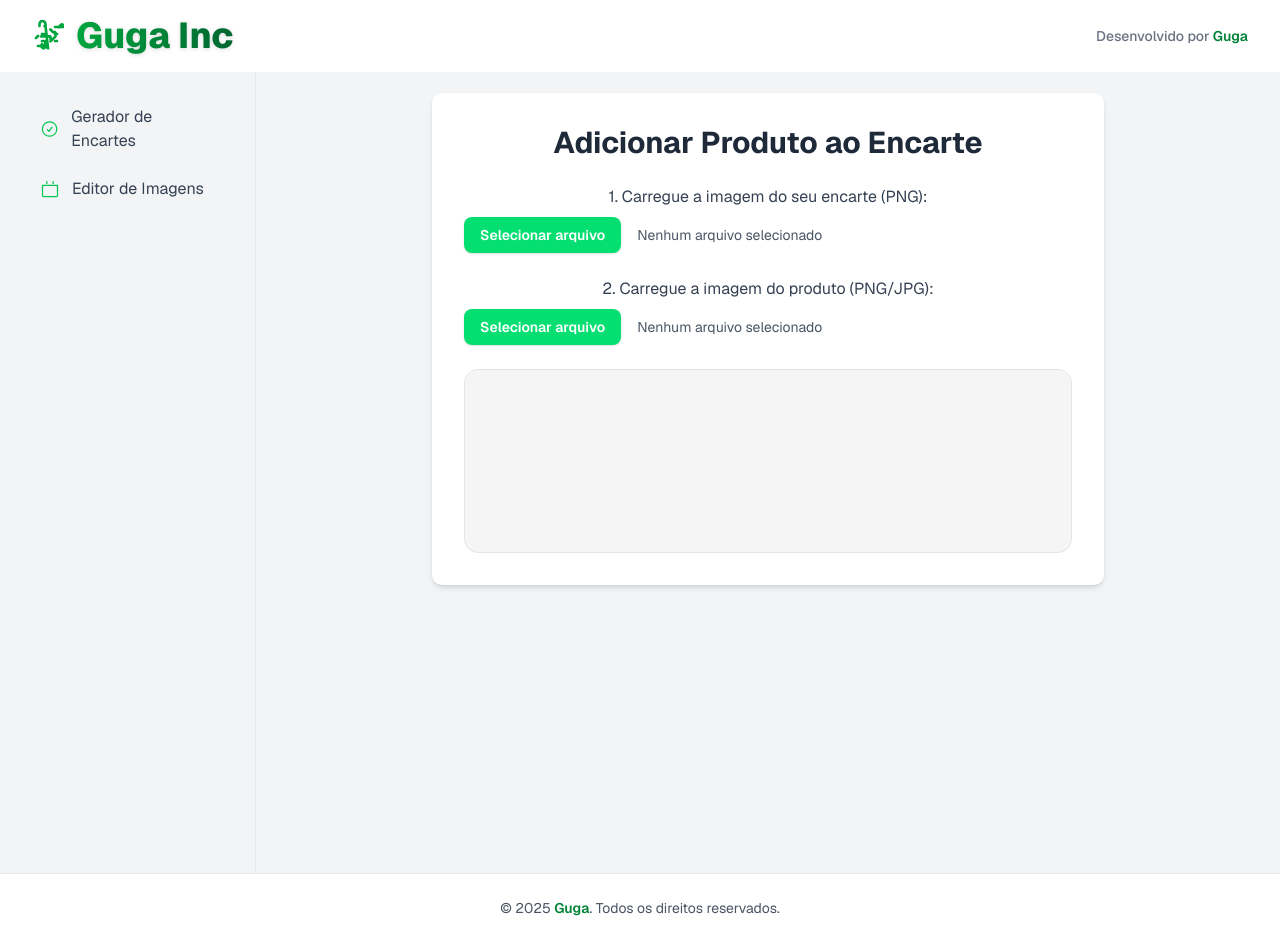
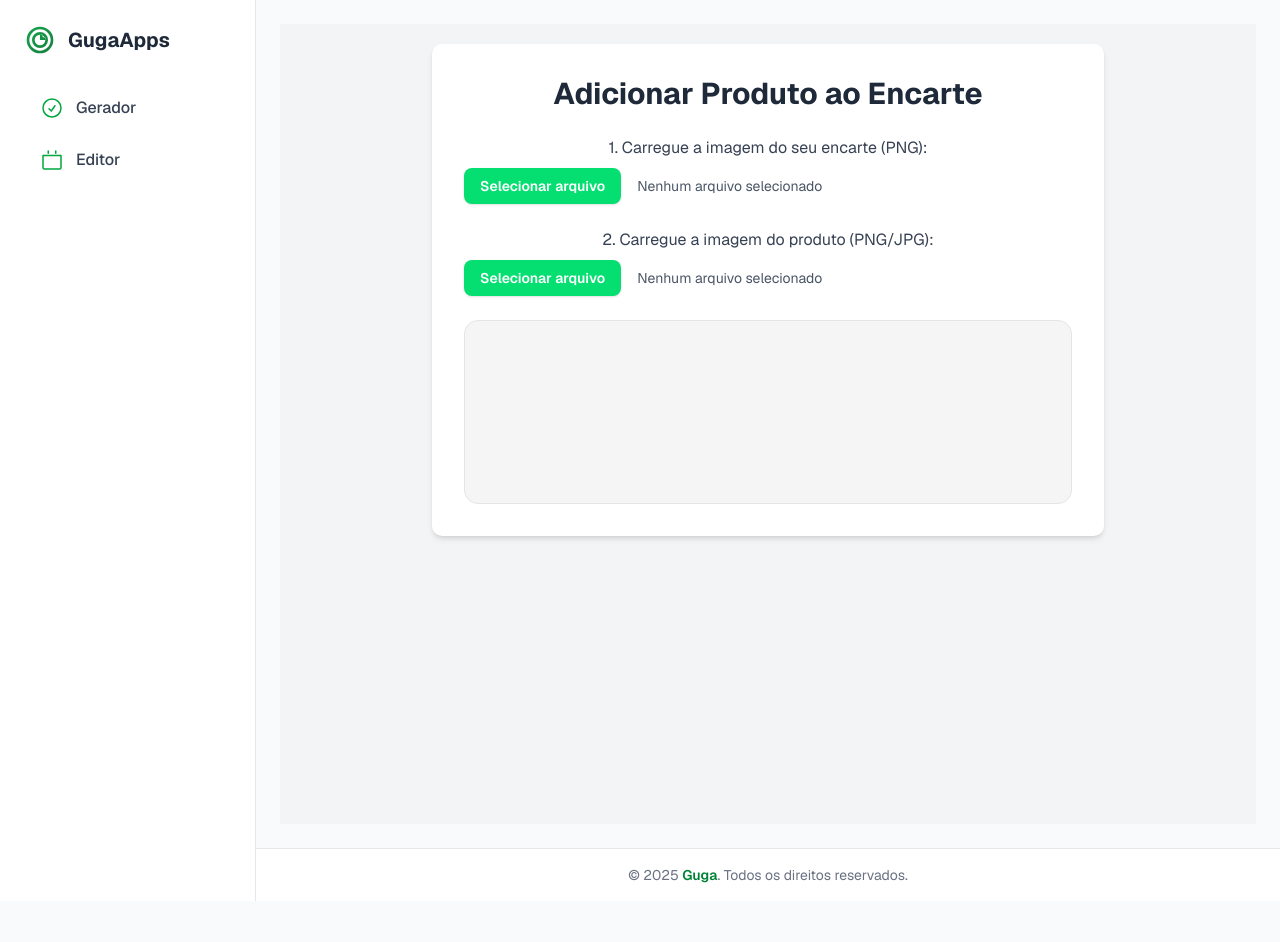
Before and after one commit to Gugagouveia/project-autoflyer, a Next.js app: page /image-editor in a window 1280 px wide. After the commit the page ends 901 px from the top, so only its background shows below. Built offline with nearby package versions, Linux system fonts and the light colour scheme.

Commit message:
layout update

```diff
--- a/src/app/image-editor/components/canvas-composer/index.tsx
+++ b/src/app/image-editor/components/canvas-composer/index.tsx
@@ -1,7 +1,7 @@
 "use client";
 
-import { Separator } from "@/components/ui/separator";
-import { Slider } from "@/components/ui/slider";
+import { Separator } from "@/src/components/separator";
+import { Slider } from "@/src/components/ui/slider";
 import {
   Card,
   CardHeader,
--- a/src/app/layout.tsx
+++ b/src/app/layout.tsx
@@ -1,7 +1,7 @@
 import type { Metadata } from "next";
 import { Geist, Geist_Mono } from "next/font/google";
 import "./globals.css";
-import { cn } from "@/src/lib/utils";
+import { cn } from "../lib/utils";
 
 const geistSans = Geist({
   variable: "--font-geist-sans",
@@ -31,95 +31,132 @@ export default function RootLayout({
     <html lang="pt-br" suppressHydrationWarning>
       <body
         className={cn(
-          "min-h-screen bg-background font-sans antialiased",
+          "min-h-screen bg-gray-50 font-sans antialiased",
           geistSans.variable,
           geistMono.variable
         )}
       >
-        <div className="flex min-h-screen flex-col bg-white">
-          <header className="bg-white py-4 border-b border-gray-100">
-            <div className="container mx-auto px-4 sm:px-6 lg:px-8 flex items-center justify-between">
-              <div className="flex items-center gap-3">
+        <div className="flex min-h-screen">
+          <aside
+            className={cn(
+              "hidden lg:block w-64 bg-white border-r border-gray-200 p-6"
+            )}
+          >
+            <div className="flex items-center gap-3 mb-8">
               <svg
+                width="32"
+                height="32"
+                viewBox="0 0 24 24"
                 xmlns="http://www.w3.org/2000/svg"
-                  fill="none"
-                  viewBox="0 0 24 24"
-                  strokeWidth={2}
-                  stroke="currentColor"
-                  className="w-8 h-8 text-green-600"
               >
+                <defs>
+                  <linearGradient
+                    id="logoGradient"
+                    x1="0%"
+                    y1="0%"
+                    x2="100%"
+                    y2="100%"
+                  >
+                    <stop offset="0%" stopColor="#16A34A" />
+                    <stop offset="100%" stopColor="#15803D" />
+                  </linearGradient>
+                </defs>
                 <path
-                    strokeLinecap="round"
-                    strokeLinejoin="round"
-                    d="M15.59 14.375l1.677-1.677a.89.89 0 00.322-.606V9.625M17.25 10.5h1.5m-1.5 5.25h1.5m-1.5-10.5h1.5m1.318 0l1.581-1.581a1.125 1.125 0 011.59 1.59L19.5 5.318m0 0h-.008v.008H19.5zm-5.694 1.772l1.677 1.677a.89.89 0 00.606.322H17.25M17.25 10.5V9.625m-1.677 4.75l-1.677 1.677m0-1.677v-1.5a.89.89 0 00-.322-.606H8.25m-1.5 0h1.5M7.5 10.5h1.5m-1.5 5.25h1.5m1.318 0L9.5 19.318a1.125 1.125 0 01-1.59 1.59l-1.581-1.581m0 0V19.5m0 0h.008v-.008H4.5zm5.694 1.772l-1.677-1.677a.89.89 0 00-.606-.322H7.5M7.5 19.5v-1.5M7.5 10.5h1.5m-1.5 5.25h1.5M10.125 4.5V3a2.25 2.25 0 00-4.5 0v1.5M10.125 4.5h-.75M10.125 4.5L12 21M3 13.5l1.5-1.5"
+                  fill="url(#logoGradient)"
+                  d="M12,2A10,10,0,1,0,22,12,10,10,0,0,0,12,2Zm0,18a8,8,0,1,1,8-8A8,8,0,0,1,12,20ZM12,6a6,6,0,1,0,6,6A6,6,0,0,0,12,6Zm0,10a4,4,0,1,1,4-4A4,4,0,0,1,12,16Zm4-4H12V8h2v2h2Z"
                 />
               </svg>
-                <h1 className="text-3xl sm:text-4xl font-extrabold bg-clip-text text-transparent bg-gradient-to-r from-green-600 to-green-800 drop-shadow-sm">
-                  Guga Inc
-                </h1>
+              <span className="text-xl font-bold text-gray-800">GugaApps</span>
             </div>
-              <span className="text-xs sm:text-sm text-gray-500 font-medium">
-                <span className="hidden sm:inline">Desenvolvido por </span>
-                <span className="font-semibold text-green-700">Guga</span>
-              </span>
-            </div>
-          </header>
-          <div className="flex flex-1">
-            <aside className="w-64 bg-gray-100 border-r border-gray-200 p-6 flex flex-col space-y-4">
-              <nav className="space-y-2">
-                <a
+            <nav className="space-y-3">
+              <BottombarLink
                 href="/gerador-encartes"
-                  className="flex items-center gap-3 px-4 py-2 rounded-md text-gray-700 hover:bg-green-600 hover:text-white transition-colors duration-200 group"
-                >
-                  <svg
-                    xmlns="http://www.w3.org/2000/svg"
-                    fill="none"
-                    viewBox="0 0 24 24"
-                    strokeWidth={1.5}
-                    stroke="currentColor"
-                    className="w-5 h-5 text-green-500 group-hover:text-white"
-                  >
-                    <path
-                      strokeLinecap="round"
-                      strokeLinejoin="round"
-                      d="M9 12.75L11.25 15 15 9.75M21 12a9 9 0 11-18 0 9 9 0 0118 0z"
+                label="Gerador"
+                iconPath="M9 12.75L11.25 15 15 9.75M21 12a9 9 0 11-18 0 9 9 0 0118 0z"
+                isSidebar={true}
               />
-                  </svg>
-                  <span>Gerador de Encartes</span>
-                </a>
-                <a
-                  href="http://localhost:3000/image-editor"
-                  className="flex items-center gap-3 px-4 py-2 rounded-md text-gray-700 hover:bg-green-600 hover:text-white transition-colors duration-200 group"
-                >
-                  <svg
-                    xmlns="http://www.w3.org/2000/svg"
-                    fill="none"
-                    viewBox="0 0 24 24"
-                    strokeWidth={1.5}
-                    stroke="currentColor"
-                    className="w-5 h-5 text-green-500 group-hover:text-white"
-                  >
-                    <path
-                      strokeLinecap="round"
-                      strokeLinejoin="round"
-                      d="M15.75 3v2.25M8.25 3v2.25M3 7.5h18M4.5 21h15a1.5 1.5 0 001.5-1.5V7.5H3v12a1.5 1.5 0 001.5 1.5z"
+              <BottombarLink
+                href="/image-editor"
+                label="Editor"
+                iconPath="M15.75 3v2.25M8.25 3v2.25M3 7.5h18M4.5 21h15a1.5 1.5 0 001.5-1.5V7.5H3v12a1.5 1.5 0 001.5 1.5z"
+                isSidebar={true}
               />
-                  </svg>
-                  <span>Editor de Imagens</span>
-                </a>
             </nav>
           </aside>
-            <main className="flex-1 overflow-auto bg-gray-50">{children}</main>
-          </div>
-          <footer className="border-t border-gray-200 bg-white text-gray-700">
-            <div className="container mx-auto px-4 sm:px-6 lg:px-8 py-6 text-center text-sm text-gray-600">
+
+          <div className="flex flex-col flex-1">
+            <main className="flex-1 overflow-y-auto p-6 pb-24 lg:pb-6">
+              {children}
+            </main>
+
+            <footer className="hidden lg:block bg-white border-t border-gray-200 text-sm text-gray-500">
+              <div className="container mx-auto px-6 py-4 text-center">
                 © {new Date().getFullYear()}{" "}
-              <span className="font-semibold text-green-700">Guga</span>. Todos
-              os direitos reservados.
+                <span className="font-semibold text-green-700">Guga</span>.
+                Todos os direitos reservados.
               </div>
             </footer>
           </div>
+        </div>
+
+        <nav className="lg:hidden fixed bottom-0 left-0 right-0 bg-white border-t border-gray-200 flex justify-around p-2 shadow-t-md">
+          <BottombarLink
+            href="/gerador-encartes"
+            label="Gerador"
+            iconPath="M9 12.75L11.25 15 15 9.75M21 12a9 9 0 11-18 0 9 9 0 0118 0z"
+          />
+          <BottombarLink
+            href="/image-editor"
+            label="Editor"
+            iconPath="M15.75 3v2.25M8.25 3v2.25M3 7.5h18M4.5 21h15a1.5 1.5 0 001.5-1.5V7.5H3v12a1.5 1.5 0 001.5 1.5z"
+          />
+        </nav>
       </body>
     </html>
   );
 }
+
+function BottombarLink({
+  href,
+  label,
+  iconPath,
+  isSidebar = false,
+}: {
+  href: string;
+  label: string;
+  iconPath: string;
+  isSidebar?: boolean;
+}) {
+  const baseClasses =
+    "group flex items-center gap-3 rounded-md transition-colors";
+  const sidebarClasses =
+    "px-4 py-2 text-gray-700 hover:bg-green-100 hover:text-green-800";
+  const bottombarClasses =
+    "flex-col justify-center p-2 text-gray-600 hover:bg-green-50 hover:text-green-700 w-full";
+
+  return (
+    <a
+      href={href}
+      className={cn(baseClasses, isSidebar ? sidebarClasses : bottombarClasses)}
+    >
+      <svg
+        xmlns="http://www.w3.org/2000/svg"
+        className={cn(
+          "w-6 h-6",
+          isSidebar
+            ? "text-green-600"
+            : "text-gray-500 group-hover:text-green-700"
+        )}
+        fill="none"
+        viewBox="0 0 24 24"
+        stroke="currentColor"
+        strokeWidth={1.5}
+      >
+        <path strokeLinecap="round" strokeLinejoin="round" d={iconPath} />
+      </svg>
+      <span className={cn("font-medium", isSidebar ? "text-base" : "text-xs")}>
+        {label}
+      </span>
+    </a>
+  );
+}
```
Also changed, not shown: src/components/separator.tsx (renamed from components/ui/separator.tsx), src/components/ui/slider.tsx (renamed from components/ui/slider.tsx). Lines whose indentation alone changed are shown as unchanged.
